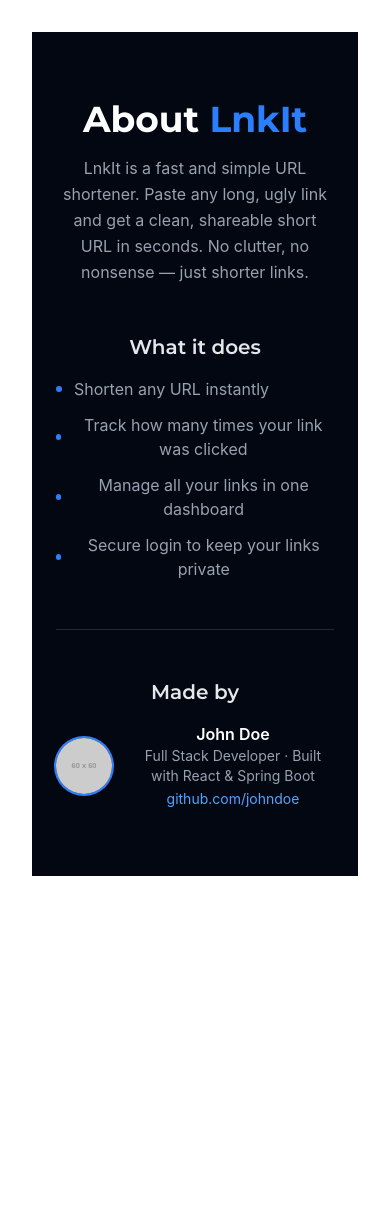
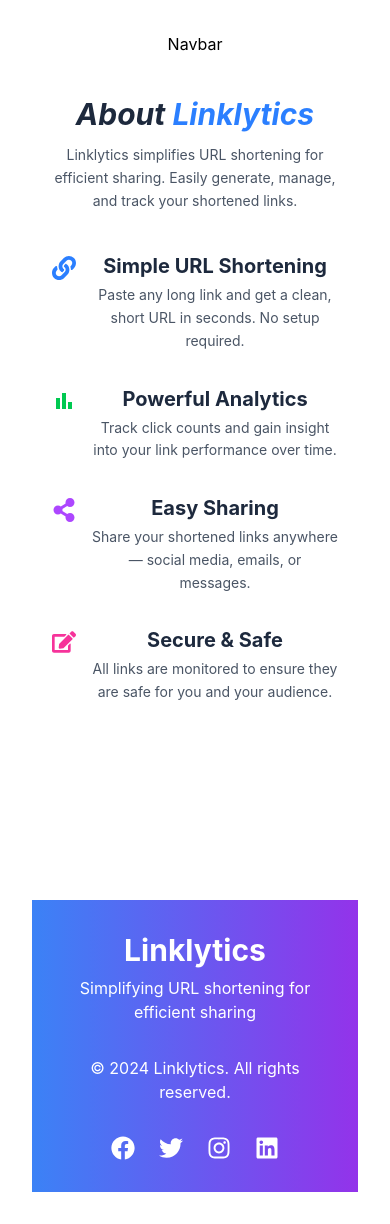
Before and after one commit to ArjavTripathi/url-shortener-frontend, a React (Vite) app: page /about in a window 390 px wide. Before the commit the page ends 908 px from the top, so only its background shows below. Built offline with nearby package versions, Linux system fonts and the light colour scheme.

Commit message:
landing/about page done!

```diff
--- a/src/App.jsx
+++ b/src/App.jsx
@@ -2,15 +2,19 @@
 import './App.css'
 import Landingpage from './components/Landingpage'
 import AboutPage from './components/AboutPage'
+import Navbar from './components/Navbar'
+import Footer from './components/Footer'
 
 function App() {
   return (
     <>
       <BrowserRouter>
-      <Routes>
-        <Route path='/' element={< Landingpage />}/>
-        <Route path='/about' element={< AboutPage/>}/>
-      </Routes>
+      <Navbar />
+        <Routes>
+          <Route path='/' element={< Landingpage />}/>
+          <Route path='/about' element={< AboutPage/>}/>
+        </Routes>
+      <Footer />
       </BrowserRouter>
     </>
   )
--- a/src/components/AboutPage.jsx
+++ b/src/components/AboutPage.jsx
@@ -1,60 +1,57 @@
-import React from 'react'
+import { FaLink, FaShareAlt, FaEdit, FaGithub } from "react-icons/fa";
+import { MdBarChart } from "react-icons/md";
 
 const AboutPage = () => {
+  const features = [
+    {
+      icon: <FaLink className="text-blue-500 text-2xl" />,
+      title: "Simple URL Shortening",
+      desc: "Paste any long link and get a clean, short URL in seconds. No setup required.",
+    },
+    {
+      icon: <MdBarChart className="text-green-500 text-2xl" />,
+      title: "Powerful Analytics",
+      desc: "Track click counts and gain insight into your link performance over time.",
+    },
+    {
+      icon: <FaShareAlt className="text-purple-500 text-2xl" />,
+      title: "Easy Sharing",
+      desc: "Share your shortened links anywhere — social media, emails, or messages.",
+    },
+    {
+      icon: <FaEdit className="text-pink-500 text-2xl" />,
+      title: "Secure & Safe",
+      desc: "All links are monitored to ensure they are safe for you and your audience.",
+    },
+  ];
+
   return (
-    <div className="min-h-screen bg-gray-950 text-white flex items-center justify-center px-6 py-16">
-      <div className="max-w-2xl w-full space-y-12">
+    <div className="lg:px-14 sm:px-8 px-5 min-h-screen bg-white text-slate-800 pt-10 pb-20">
 
-        {/* About the App */}
-        <div>
-          <h1 className="text-4xl font-bold font-montserrat mb-4">About <span className="text-blue-500">LnkIt</span></h1>
-          <p className="text-gray-400 leading-relaxed">
-            LnkIt is a fast and simple URL shortener. Paste any long, ugly link and get a
-            clean, shareable short URL in seconds. No clutter, no nonsense — just shorter links.
-          </p>
-        </div>
+      <h1 className="sm:text-4xl text-3xl font-bold italic mb-3">
+        About <span className="text-blue-500">Linklytics</span>
+      </h1>
+      <p className="text-gray-600 text-sm mb-10 max-w-3xl leading-relaxed">
+        Linklytics simplifies URL shortening for efficient sharing. Easily generate,
+        manage, and track your shortened links.
+      </p>
 
-        {/* Features */}
-        <div>
-          <h2 className="text-xl font-semibold font-montserrat mb-4 text-gray-200">What it does</h2>
-          <ul className="space-y-3 text-gray-400">
-            {[
-              "Shorten any URL instantly",
-              "Track how many times your link was clicked",
-              "Manage all your links in one dashboard",
-              "Secure login to keep your links private",
-            ].map((feature) => (
-              <li key={feature} className="flex items-center gap-3">
-                <span className="w-1.5 h-1.5 rounded-full bg-blue-500 inline-block"></span>
-                {feature}
-              </li>
-            ))}
-          </ul>
-        </div>
-
-        {/* Divider */}
-        <div className="border-t border-gray-800" />
-
-        {/* About the Maker */}
-        <div>
-          <h2 className="text-xl font-semibold font-montserrat mb-4 text-gray-200">Made by</h2>
-          <div className="flex items-center gap-5">
-            <img
-              src="https://placehold.co/60"
-              alt="Developer"
-              className="w-14 h-14 rounded-full ring-2 ring-blue-500"
-            />
+      <div className="space-y-8">
+        {features.map((f) => (
+          <div key={f.title} className="flex items-start gap-4">
+            <div className="mt-1 shrink-0">{f.icon}</div>
             <div>
-              <p className="font-semibold text-white">John Doe</p>
-              <p className="text-gray-400 text-sm">Full Stack Developer · Built with React & Spring Boot</p>
-              <a href="https://github.com" className="text-blue-400 text-sm hover:underline">github.com/johndoe</a>
+              <h2 className="font-bold text-xl text-slate-800 mb-1">{f.title}</h2>
+              <p className="text-gray-600 text-sm leading-relaxed max-w-3xl">{f.desc}</p>
             </div>
           </div>
-        </div>
+        ))}
+      </div>
 
-      </div>
+
+
     </div>
-  )
-}
+  );
+};
 
-export default AboutPage
+export default AboutPage;
--- /dev/null
+++ b/src/components/Card.jsx
@@ -0,0 +1,12 @@
+import React from 'react'
+
+const Card = ({title, desc}) => {
+  return (
+    <div className="shadow-md shadow-slate-400 border flex flex-col px-4 py-8 gap-3 rounded-sm">
+        <h1 className="text-slate-900 text-xl font-bold">{title}</h1>
+        <p className="text-slate-700 text-sm">{desc}</p>
+    </div>
+  )
+}
+
+export default Card;
--- /dev/null
+++ b/src/components/Footer.jsx
@@ -0,0 +1,36 @@
+import React from 'react';
+import { FaFacebook, FaTwitter, FaInstagram, FaLinkedin } from "react-icons/fa";
+
+const Footer = () => {
+  return (
+    <footer className="bg-custom-gradient text-white py-8 z-40 relative">
+      <div className="container mx-auto px-6 lg:px-14 flex flex-col lg:flex-row lg:justify-between items-center gap-4">
+        <div className="text-center lg:text-left">
+          <h2 className="text-3xl font-bold mb-2">Linklytics</h2>
+          <p>Simplifying URL shortening for efficient sharing</p>
+        </div>
+
+        <p className="mt-4 lg:mt-0">
+          &copy; 2024 Linklytics. All rights reserved.
+        </p>
+
+        <div className="flex space-x-6 mt-4 lg:mt-0">
+          <a href="#" className="hover:text-gray-200">
+            <FaFacebook size={24} />
+          </a>
+          <a href="#" className="hover:text-gray-200">
+            <FaTwitter size={24} />
+          </a>
+          <a href="#" className="hover:text-gray-200">
+            <FaInstagram size={24} />
+          </a>
+          <a href="#" className="hover:text-gray-200">
+            <FaLinkedin size={24} />
+          </a>
+        </div>
+      </div>
+    </footer>
+  )
+}
+
+export default Footer;
--- a/src/components/Landingpage.jsx
+++ b/src/components/Landingpage.jsx
@@ -1,25 +1,64 @@
-import React from 'react'
+import React from 'react';
+import { FaLink, FaShareAlt, FaEdit, FaChartLine } from "react-icons/fa";
+import Card from "./Card"
 
 const Landingpage = () => {
 
-  let desc = "Generate short URLs for websites you want to share. Analyse and "
+  return (
+    <div className="min-h-[calc(100vh-64px)] lg:px-14 sm:px-8 px-4">
+      <div className="lg:flex-row flex-col lg:py-5 pt-16 lg:gap-10 gap-8 flex justify-between items-center">
+        <div className="flex-1">
+          <h1 className="font-bold font-roboto text-slate-800 md:text-5xl text-3xl md:leading-[55px] sm:leading-[45px] leading-10 lg:w-full md:w-[70%] w-full">
+            Linkit Simplifies URL Shortening for Efficient Sharing
+          </h1>
+          <p className="text-slate-700 text-sm my-5">
+            Simplify your sharing with Linkit today!
+          </p>
+          <div className="flex items-center gap-3">
+            <button className="bg-custom-gradient w-40 text-white rounded-md py-2">
+              Manage Links
+            </button>
+            <button className="border-btnColor border w-40 text-btnColor rounded-md py-2">
+              Create Short Link
+            </button>
+          </div>
+        </div>
 
-  return (
-    <div className='min-h-[calc(100vh-64px)] lg:px-14 sm:px-8 px-4'>
-      <div className='lg:flex-row flex-col lg:py-5 pt-16 lg:gap-10 gap-8 flex justify-between items-center'>
-        <div className=' flex-1'>
-          <h1 className='font-bold font-roboto text-slate-800 md:text-5xl text-3xl md:leading-[55px] s:leadig-[45px] leading-10 lg:w-full md:w-[70%] w-full'>
-              Linkit
-          </h1>
-          <p className='text-slate-100 text-sm my-5'>
-            Linkit makes sharing link easy. Try now!
-          </p>
-
+        <div className="flex-1 flex justify-center w-full">
+          <img
+            className="sm:w-[480px] w-[400px] object-cover rounded-md"
+            src="/images/icon_placeholder.png"
+            alt=""
+          />
         </div>
       </div>
 
+      <div className="sm:pt-12 pt-7">
+        <p className="text-slate-800 font-roboto font-bold lg:w-[60%] md:w-[70%] sm:w-[80%] mx-auto">
+          Safe and secure
+        </p>
+
+        <div className="pt-4 pb-7 grid lg:gap-7 gap-4 xl:grid-cols-4 lg:grid-cols-3 sm:grid-cols-2 grid-cols-1 mt-4">
+          <Card
+            title="Simple URL Shortening"
+            desc="Experience the ease of creating short, memorable URLs in just a few clicks. Our intuitive interface and quick setup process ensure you can start shortening URLs without any hassle."
+          />
+          <Card
+            title="Powerful Analytics"
+            desc="Gain insights into your link performance with our comprehensive analytics dashboard. Track clicks, geographical data, and referral sources to optimize your marketing strategies."
+          />
+          <Card
+            title="Enhanced Security"
+            desc="Rest assured with our robust security measures. All shortened URLs are protected with advanced encryption, ensuring your data remains safe and secure."
+          />
+          <Card
+            title="Fast and Reliable"
+            desc="Enjoy lightning-fast redirects and high uptime with our reliable infrastructure. Your shortened URLs will always be available and responsive, ensuring a seamless experience for your users."
+          />
+        </div>
+      </div>
     </div>
-  )
-}
+  );
+};
 
-export default Landingpage
+export default Landingpage;
--- /dev/null
+++ b/src/components/Navbar.jsx
@@ -0,0 +1,9 @@
+import React from 'react'
+
+const Navbar = () => {
+  return (
+    <div>Navbar</div>
+  )
+}
+
+export default Navbar
```
Also changed, not shown: public/images/icon_placeholder.png (added).
